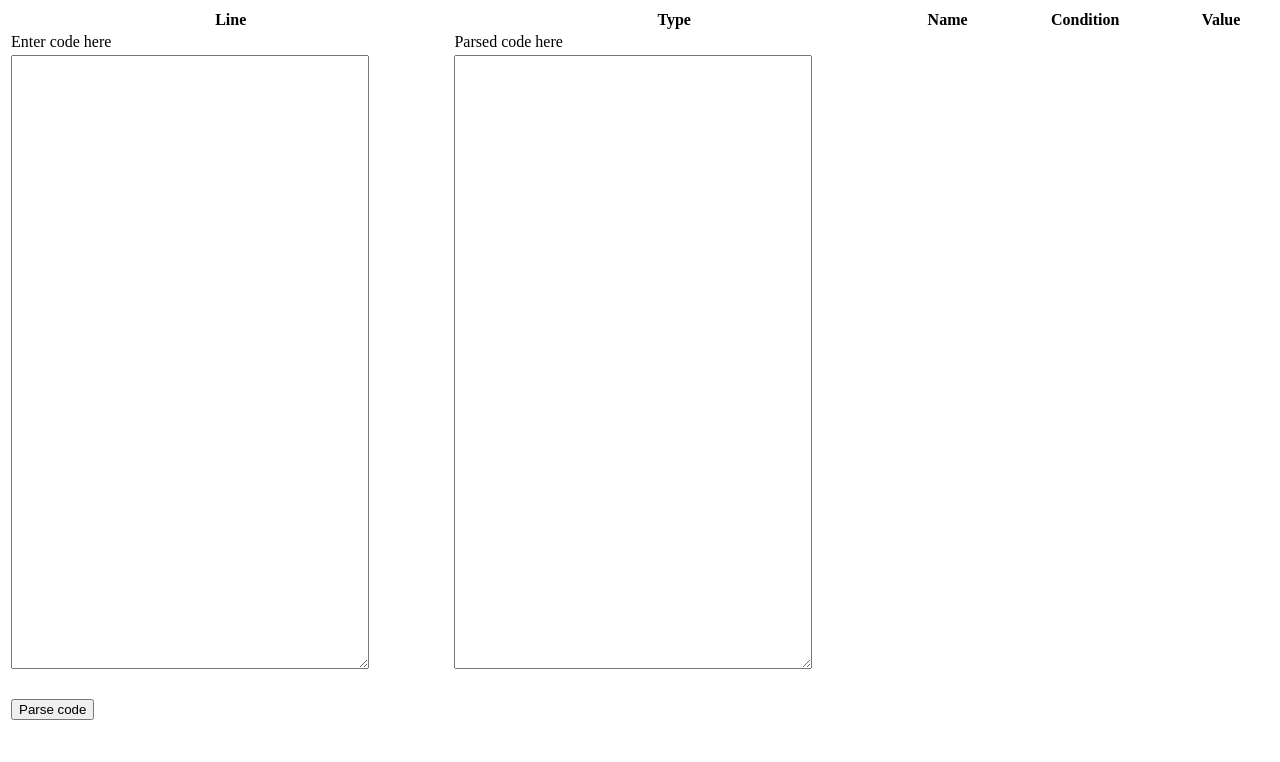
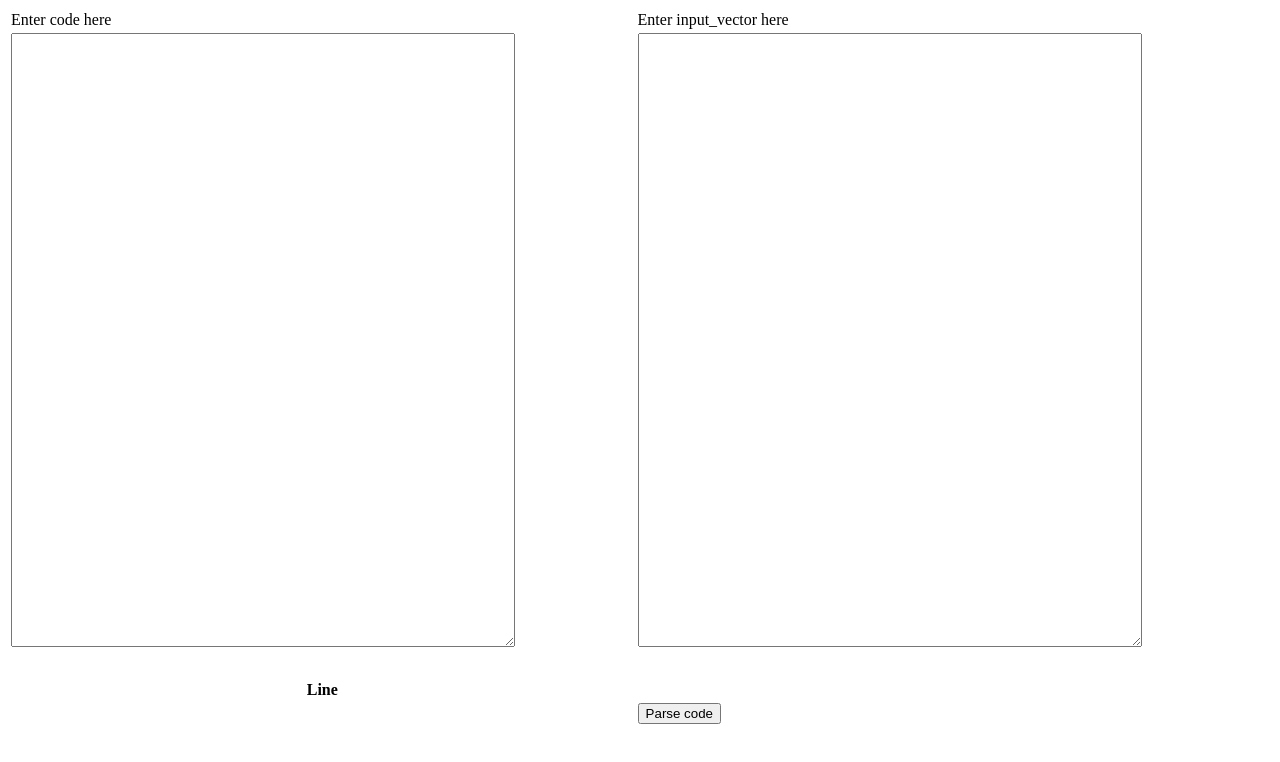
Before and after one commit to aguraviv/aguraviv-sqe-workshop-2018-exercise-2, a website built with webpack: page index.html in a window 1280 px wide. Built offline with nearby package versions, Linux system fonts and the light colour scheme.

Commit message:
Update index.html

```diff
--- a/index.html
+++ b/index.html
@@ -30,8 +30,11 @@
                 </td>
                 <td>
                     <div>
-                        <label>Parsed code here</label>
+                        <label>Enter input_vector here</label>
                     </div>
+                </td>
+                <td>
+
                 </td>
             </tr>
             <tr>
@@ -42,21 +45,27 @@
                 </td>
                 <td>
                     <div class="textAreaWrapper">
-                        <textarea id="parsedCode" title="Parse code"></textarea>
+                        <textarea id="input_vector" title="Enter input_vector_here"></textarea>
                     </div>
                 </td>
+                <td>
+                    <div>
+                        <tbody id="needtochange" title="return"></tbody>
+                    </div>
+                </td>
+
+
+
             </tr>
             <tr>
                 <td>
                     <div>
-                        <button id="codeSubmissionButton">Parse code</button>
                         <thead>
+
+                            </thead>
+                            <thead>
                                 <tr>
                                     <th> Line </th>
-                                    <th> Type </th>
-                                    <th> Name </th>
-                                    <th> Condition </th>
-                                    <th> Value </th>
                                 </tr>
                             </thead>
                             <tbody id = "table_data"></tbody>
@@ -65,6 +74,10 @@
                 </td>
                 <td>
                 </td>
+                <td>
+                        <button id="codeSubmissionButton">Parse code</button>
+
+                </td>
             </tr>
         </table>
 
```
